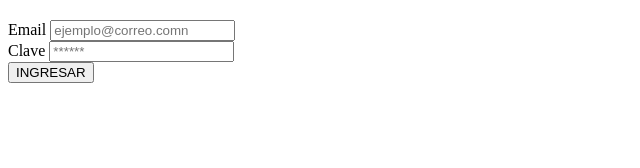
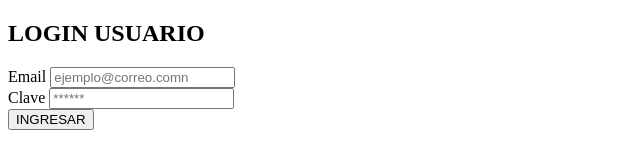
Before and after one commit to Alan-Logrono-S/Caso_4_Examen_Final-de-Carrera, a plain HTML site: page index.html in a window 1280 px wide. Shown: the whole page, without its empty margins (0-640 px from the left). Drawn offline with Linux system fonts and the light colour scheme.

Commit message:
Cambios en el HTML

```diff
--- a/index.html
+++ b/index.html
@@ -8,9 +8,9 @@
 </head>
 <body>
     <main>
-        <section>
-            <h1></h1>
-            <form>
+        <section id="sectiom-login">
+            <h1>LOGIN USUARIO</h1>
+            <form id="form-login">
                 <div>
                     <label for="email">Email</label>
                     <input type="email" id="email" required placeholder="ejemplo@correo.comn">
```
